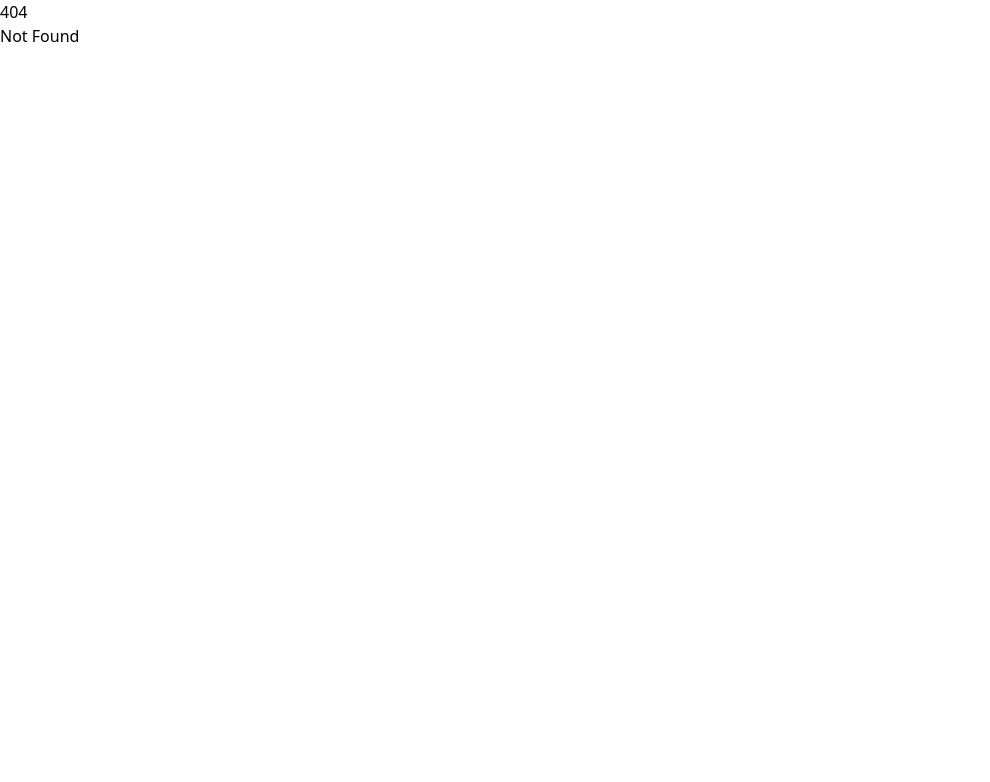
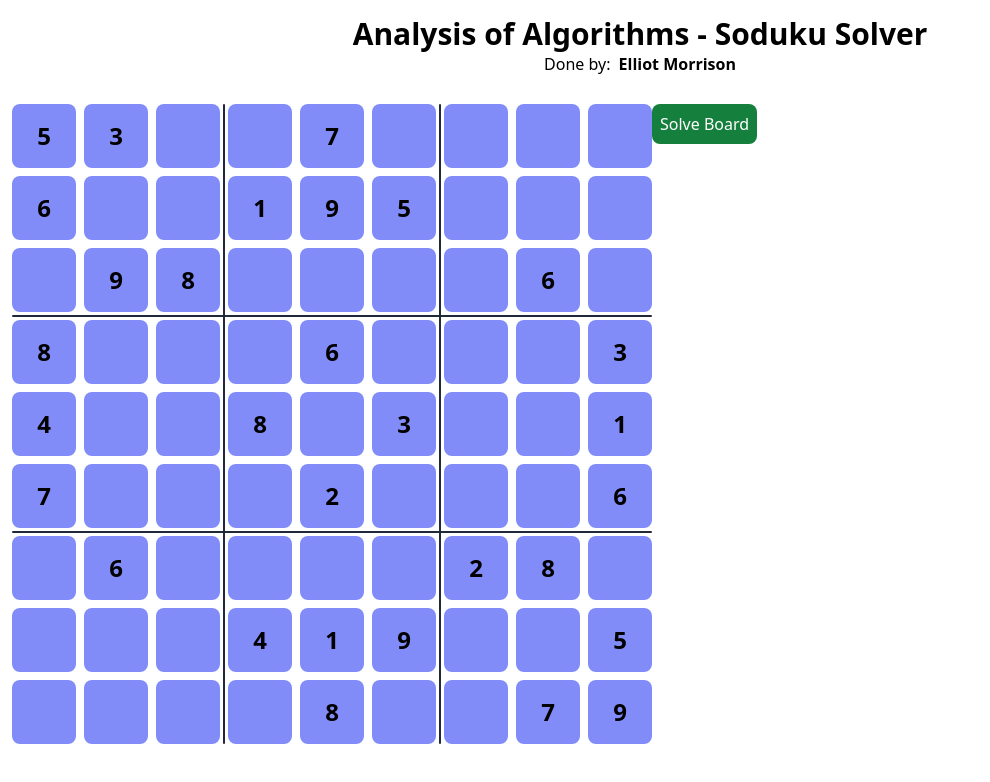
Before and after one commit to EM-CodeReever/AOA-Module-3-and-4, a SvelteKit app: page /soduku-solver in a window 1280 px wide. Before the commit this address had no page. Shown: the top 782 px of the page, without its empty margins (0-990 px from the left). Built offline with nearby package versions, Linux system fonts and the light colour scheme.

Commit message:
soduku solver

```diff
--- /dev/null
+++ b/src/routes/soduku-solver/+page.svelte
@@ -0,0 +1,113 @@
+<script lang="ts">
+
+  let board: number[][] = [
+    [5, 3, 0, 0, 7, 0, 0, 0, 0],
+    [6, 0, 0, 1, 9, 5, 0, 0, 0],
+    [0, 9, 8, 0, 0, 0, 0, 6, 0],
+    [8, 0, 0, 0, 6, 0, 0, 0, 3],
+    [4, 0, 0, 8, 0, 3, 0, 0, 1],
+    [7, 0, 0, 0, 2, 0, 0, 0, 6],
+    [0, 6, 0, 0, 0, 0, 2, 8, 0],
+    [0, 0, 0, 4, 1, 9, 0, 0, 5],
+    [0, 0, 0, 0, 8, 0, 0, 7, 9]
+];
+
+function isValid(board: number[][], row: number, col: number, num: number): boolean {
+    // Check if num is not already present in the current row, column, and 3x3 subgrid
+    for (let i = 0; i < 9; i++) {
+        if (
+            board[row][i] === num ||
+            board[i][col] === num ||
+            board[Math.floor(row - row % 3 + i / 3)][Math.floor(col - col % 3 + i % 3)] === num
+        ) {
+            return false;
+        }
+    }
+    return true;
+}
+
+function solveSudoku(board: number[][]): boolean {
+
+    let boardToSolve = board;
+    // Find the first empty cell
+    for (let i = 0; i < 9; i++) {
+        for (let j = 0; j < 9; j++) {
+            if (boardToSolve[i][j] === 0) {
+                // Try filling the cell with numbers from 1 to 9
+                for (let num = 1; num <= 9; num++) {
+                    if (isValid(boardToSolve, i, j, num)) {
+                        boardToSolve[i][j] = num;
+                        // Recursively solve the rest of the puzzle
+                        if (solveSudoku(boardToSolve)) {
+                            return true;
+                        }
+                        // If the solution is not possible, backtrack
+                        boardToSolve[i][j] = 0;
+                    }
+                }
+                return false;
+            }
+        }
+    }
+
+    console.log("Solved");
+    console.log(boardToSolve);
+    console.log("should not be solved");
+    console.log(board);
+
+
+
+
+    // board = boardToSolve;
+
+    return true;
+}
+
+
+
+
+
+
+
+
+
+
+//     if (solveSudoku(board)) {
+//     for (const row of board) {
+//         console.log(row.join(" "));
+//     }
+// } else {
+//     console.log("No solution exists.");
+// }
+console.log("board before solving");
+
+console.log(board);
+
+
+</script>
+
+<section class="w-full h-screen">
+    <div class="p-4 flex justify-center items-center flex-col">
+        <h1 class="text-3xl font-semibold">Analysis of Algorithms - Soduku Solver</h1>
+        <p>Done by: <strong class="pl-1">Elliot Morrison</strong></p>
+    </div>
+    <section class="w-full p-3 flex">
+        <div class="grid grid-cols-9 gap-2 w-fit relative">
+            {#each board as row, i}
+                {#each row as cell, j}
+                    <div class="w-16 h-16 bg-indigo-400 rounded-lg flex justify-center items-center font-bold text-2xl">
+                        {cell === 0 ? "" : cell}
+                    </div>
+                {/each}
+            {/each}
+            <div class="rounded h-0.5 bg-gray-800 w-full absolute top-1/3 -translate-y-0.5"></div>
+            <div class="rounded h-0.5 bg-gray-800 w-full absolute top-2/3"></div>
+
+            <div class="rounded w-0.5 bg-gray-800 h-full absolute left-1/3 -translate-x-0.5"></div>
+            <div class="rounded w-0.5 bg-gray-800 h-full absolute left-2/3 "></div>
+        </div>
+        <div>
+            <button class="bg-green-700 hover:bg-green-500 text-white p-2 rounded-lg" on:click={() => solveSudoku(board)}>Solve Board</button>
+        </div>
+    </section>
+</section>
```
